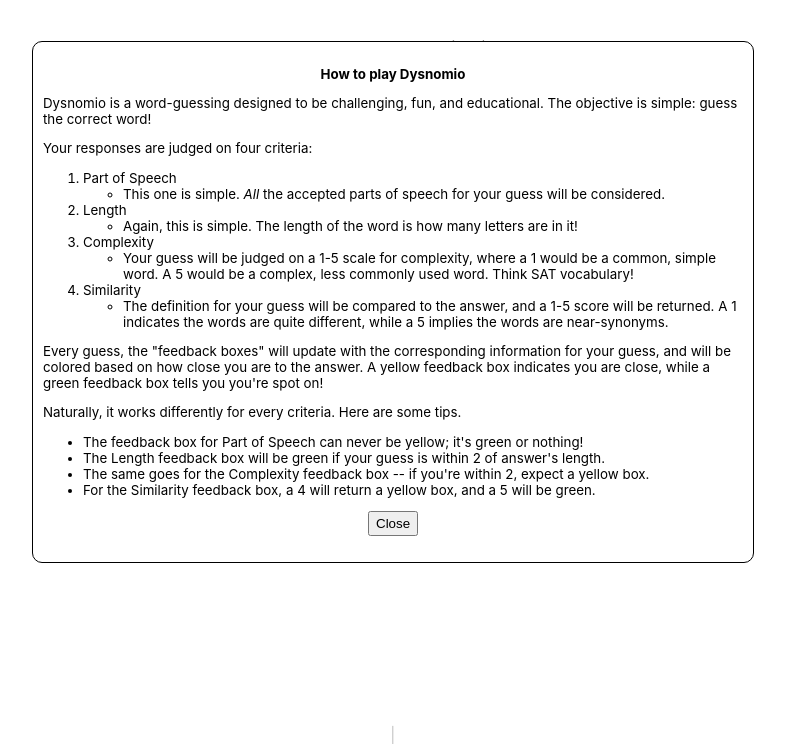
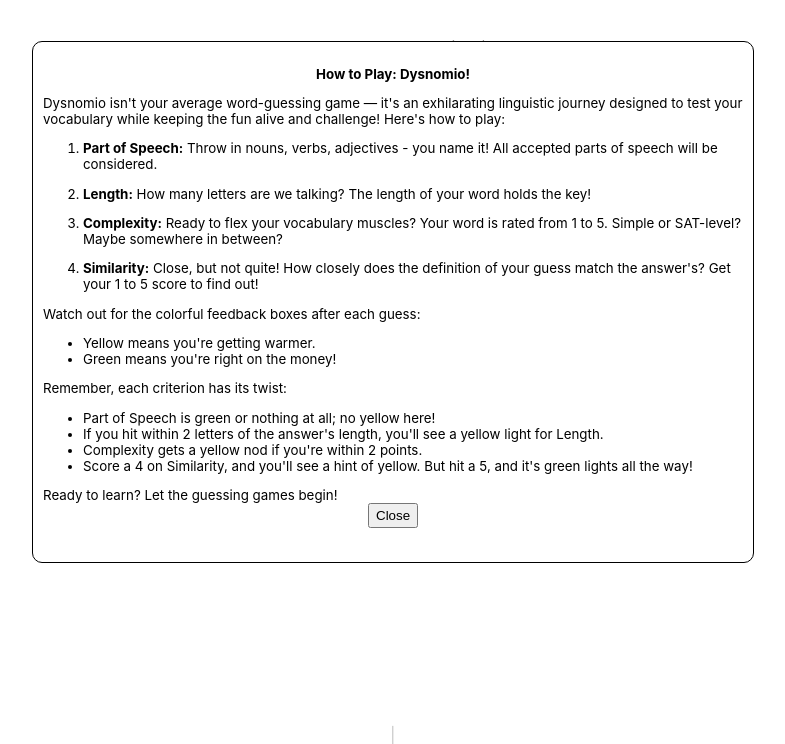
Before and after one commit to advrotsos/dysnomio-app, a Flask app: template templates/index.html in a window 1280 px wide, after a click on "Help". Shown: the top 744 px of the page, without its empty margins (247-1032 px from the left). Run offline with Flask 3, Linux system fonts and the light colour scheme; the template is opened without the code that fills it, so the values that code supplies are empty.

Commit message:
tweak help screen verbiage

```diff
--- a/templates/index.html
+++ b/templates/index.html
@@ -65,47 +65,63 @@
         </div>
         <dialog id="helpDialog">
           <!-- Add your help content here -->
-          <p style="text-align: center; font-weight: bold;">How to play Dysnomio</p>
-          <p>
-            Dysnomio is a word-guessing designed to be challenging, fun, and educational. The objective is simple: guess the correct word!
-          </p>
-          <p>
-            Your responses are judged on four criteria:
+          <div>
+            <p style="text-align: center; font-weight: bold">How to Play: Dysnomio!</p>
+            <p>
+              Dysnomio isn't your average word-guessing game — it's an exhilarating
+              linguistic journey designed to test your vocabulary while keeping the fun
+              alive and challenge! Here's how to play:
+            </p>
             <ol>
-              <li>Part of Speech
-                <ul>
-                  <li>This one is simple. <em>All</em> the accepted parts of speech for your guess will be considered.</li>
-                </ul>
+              <li>
+                <p>
+                  <span style="font-weight: bold">Part of Speech:</span> Throw in nouns,
+                  verbs, adjectives - you name it! All accepted parts of speech will be
+                  considered.
+                </p>
               </li>
-              <li>Length
-                <ul>
-                  <li>Again, this is simple. The length of the word is how many letters are in it!</li>
-                </ul>
+              <li>
+                <p>
+                  <span style="font-weight: bold">Length:</span> How many letters are we
+                  talking? The length of your word holds the key!
+                </p>
               </li>
-              <li>Complexity
-                <ul>
-                  <li>Your guess will be judged on a 1-5 scale for complexity, where a 1 would be a common, simple word. A 5 would be a complex, less commonly used word. Think SAT vocabulary!</li>
-                </ul>
+              <li>
+                <p>
+                  <span style="font-weight: bold">Complexity:</span> Ready to flex your
+                  vocabulary muscles? Your word is rated from 1 to 5. Simple or SAT-level?
+                  Maybe somewhere in between?
+                </p>
               </li>
-              <li>Similarity
-                <ul>
-                  <li>The definition for your guess will be compared to the answer, and a 1-5 score will be returned. A 1 indicates the words are quite different, while a 5 implies the words are near-synonyms.</li>
-                </ul>
+              <li>
+                <p>
+                  <span style="font-weight: bold">Similarity:</span> Close, but not quite!
+                  How closely does the definition of your guess match the answer's? Get your 1 to 5 score to
+                  find out!
+                </p>
               </li>
             </ol>
-          </p>
-          <p>
-            Every guess, the "feedback boxes" will update with the corresponding information for your guess, and will be colored based on how close you are to the answer. A yellow feedback box indicates you are close, while a green feedback box tells you you're spot on!
-          </p>
-          <p>
-            Naturally, it works differently for every criteria. Here are some tips.
+            <p>Watch out for the colorful feedback boxes after each guess:</p>
             <ul>
-              <li>The feedback box for Part of Speech can never be yellow; it's green or nothing!</li>
-              <li>The Length feedback box will be green if your guess is within 2 of answer's length.</li>
-              <li>The same goes for the Complexity feedback box -- if you're within 2, expect a yellow box.</li>
-              <li>For the Similarity feedback box, a 4 will return a yellow box, and a 5 will be green.</li>
+              <li>Yellow means you're getting warmer.</li>
+              <li>Green means you're right on the money!</li>
             </ul>
-          </p>
+            <p>Remember, each criterion has its twist:</p>
+            <ul>
+              <li>Part of Speech is green or nothing at all; no yellow here!</li>
+              <li>
+                If you hit within 2 letters of the answer's length, you'll see a yellow
+                light for Length.
+              </li>
+              <li>Complexity gets a yellow nod if you're within 2 points.</li>
+              <li>
+                Score a 4 on Similarity, and you'll see a hint of yellow. But hit a 5, and
+                it's green lights all the way!
+              </li>
+            </ul>
+            <p>Ready to learn? Let the guessing games begin!</p>
+          </div>
+
 
           <button onclick="document.getElementById('helpDialog').open = false" style="display: block; margin: 0 auto; width: 50px; height: 25px;">
             Close
```
